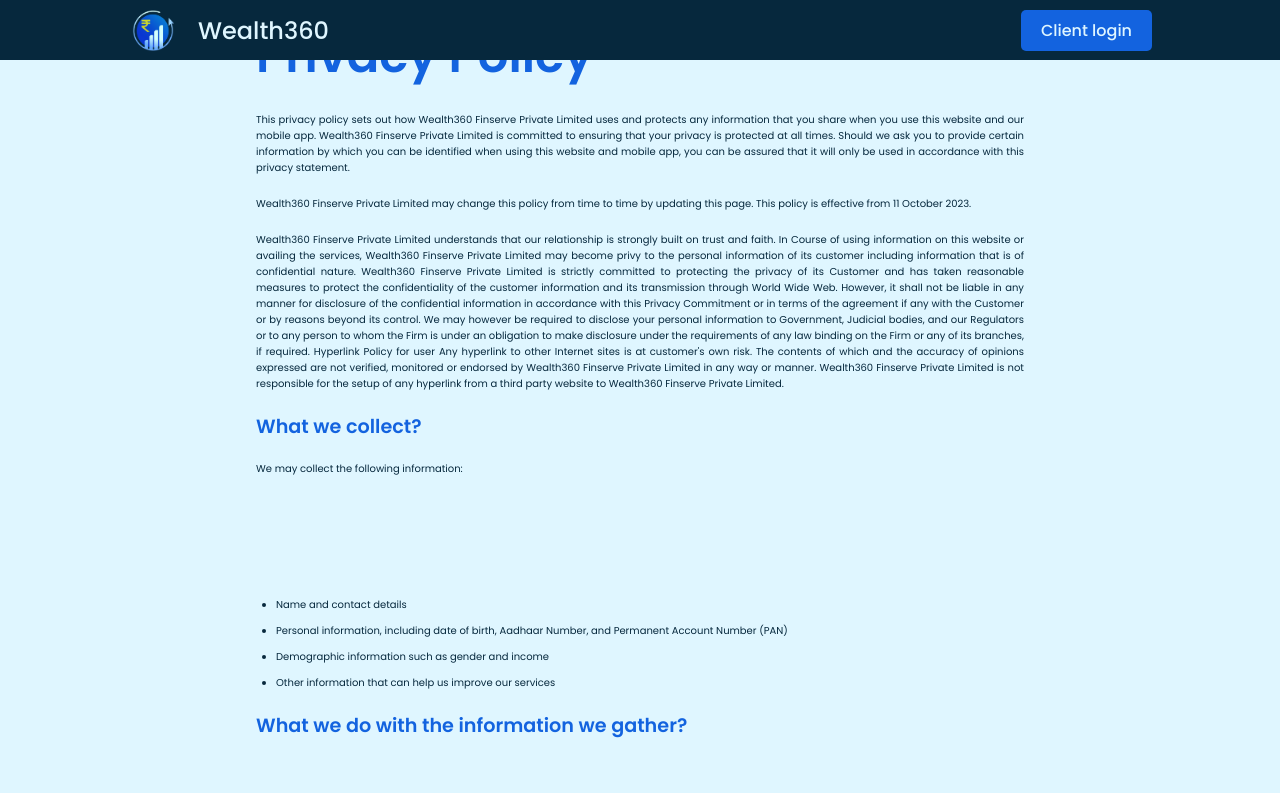
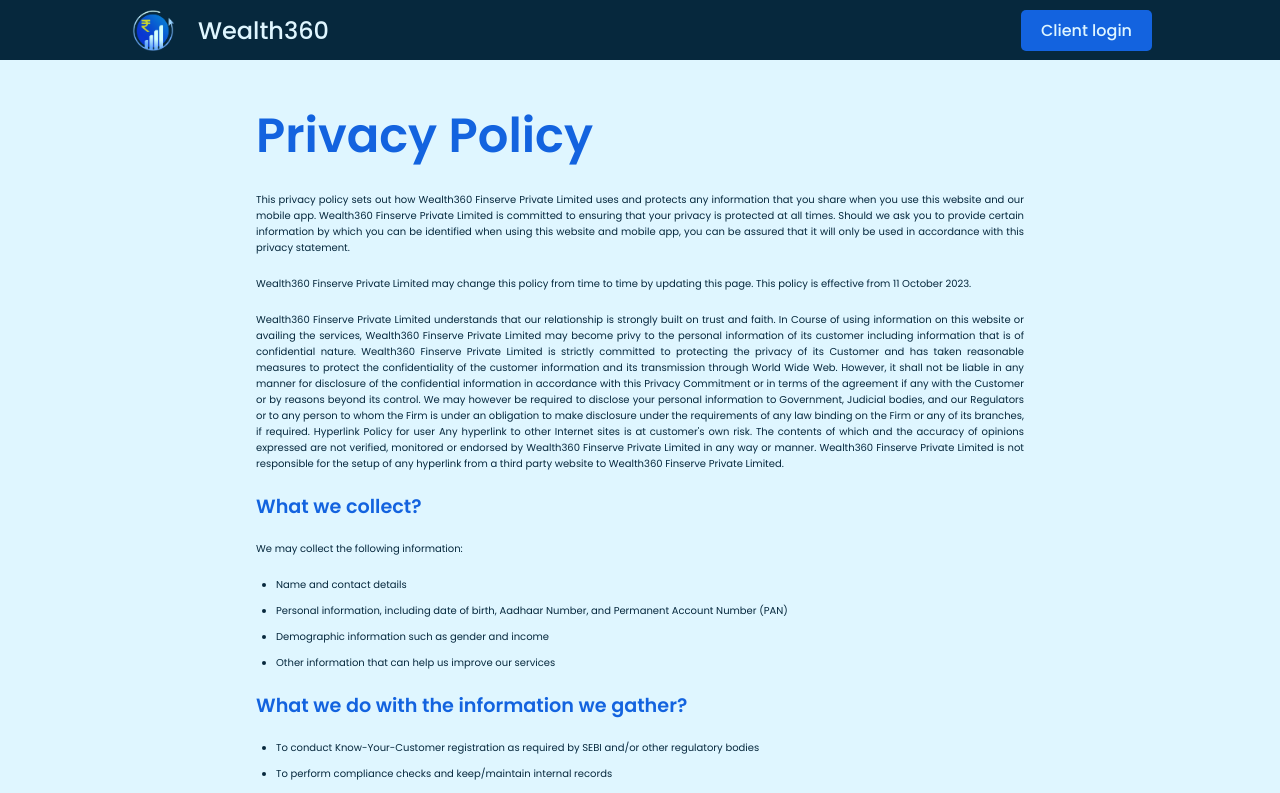
Before and after one commit to kunaalgaur/wealth360, a Next.js app: page /privacy-policy in a window 1280 px wide. Shown: the top 793 px of the page. Built offline with nearby package versions, Linux system fonts and the light colour scheme.

Commit message:
styling bug fix

```diff
--- a/app/privacy-policy/page.module.css
+++ b/app/privacy-policy/page.module.css
@@ -3,6 +3,7 @@
     flex-direction: column;
     gap: 20px;
     padding: 20px 20%;
+    padding-top: 100px;
 }
 
 #heading {
@@ -22,7 +23,6 @@
     flex-direction: column;
     gap: 10px;
     padding: 0 20px;
-    padding-top: 100px;
 }
 
 .text {
```
